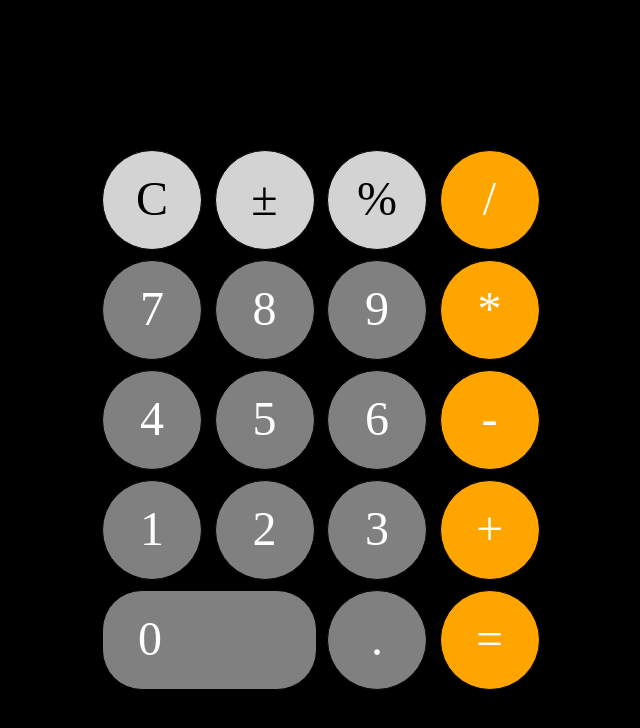
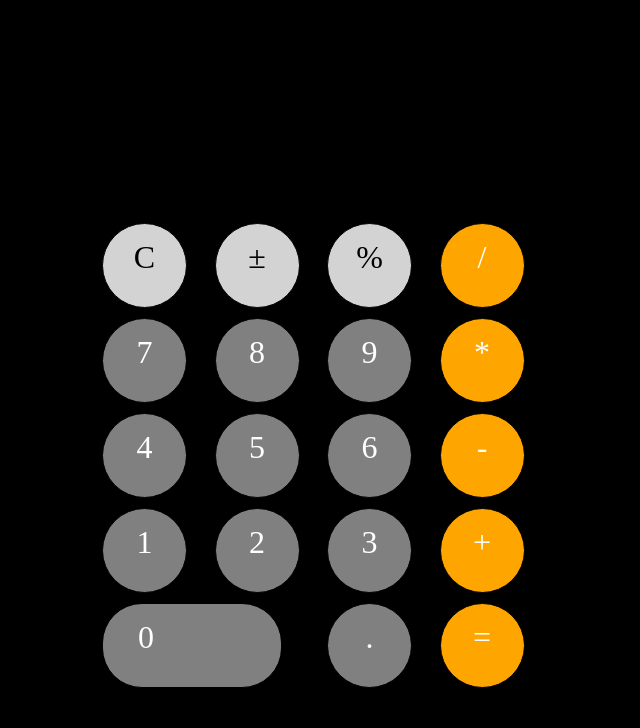
Before and after one commit to andrewdohertyy/calculator-project, a plain HTML site: page index.html in a window 1280 px wide. Shown: the whole page, without its empty margins (318-958 px from the left). Drawn offline with Linux system fonts and the light colour scheme.

Commit message:
changed sizes for responsive design

```diff
--- a/SCSS Files/sections.scss
+++ b/SCSS Files/sections.scss
@@ -149,36 +149,37 @@
 
 @media screen and  (min-width: 1024px) {
     .calculator {
+        margin-top: 50px;
         max-width: 100%;
-        font-size: xxx-large;
+        font-size: xxxx-large;
         gap: 10px;
         grid-template-columns:4fr 1fr 1fr 1fr 1fr 4fr;
-        grid-template-rows: 0.3fr 1fr 1fr 1fr 1fr 1fr 1fr;
+        grid-template-rows: 0.3fr 1.5fr 1fr 1fr 1fr 1fr 1fr;
 
         &__output {
-            font-size: xxxxx-large;
+            font-size: xxxx-large;
             padding: 20px;
         }
         &__light-buttons {
-            height: 100px;
-            width: 100px;
-            padding-top: 20px;
+            height: 85px;
+            width: 85px;
+            padding-top: 15px;
         }
         &__grey-buttons {
-            height: 100px;
-            width: 100px;
-            padding-top: 20px;
+            height: 85px;
+            width: 85px;
+            padding-top: 15px;
         }
         &__orange-buttons {
-            height: 100px;
-            width: 100px;
-            padding-top: 20px;
+            height: 85px;
+            width: 85px;
+            padding-top: 15px;
         }
         &__zero-button {
-            height: 100px;
-            width: 215px;
+            height: 85px;
+            width: 180px;
             padding-left: 35px;
-            padding-top: 20px;
+            padding-top: 15px;
         }
     }
 }
```
Also changed, not shown: SCSS Files/sections.css, main.css.
